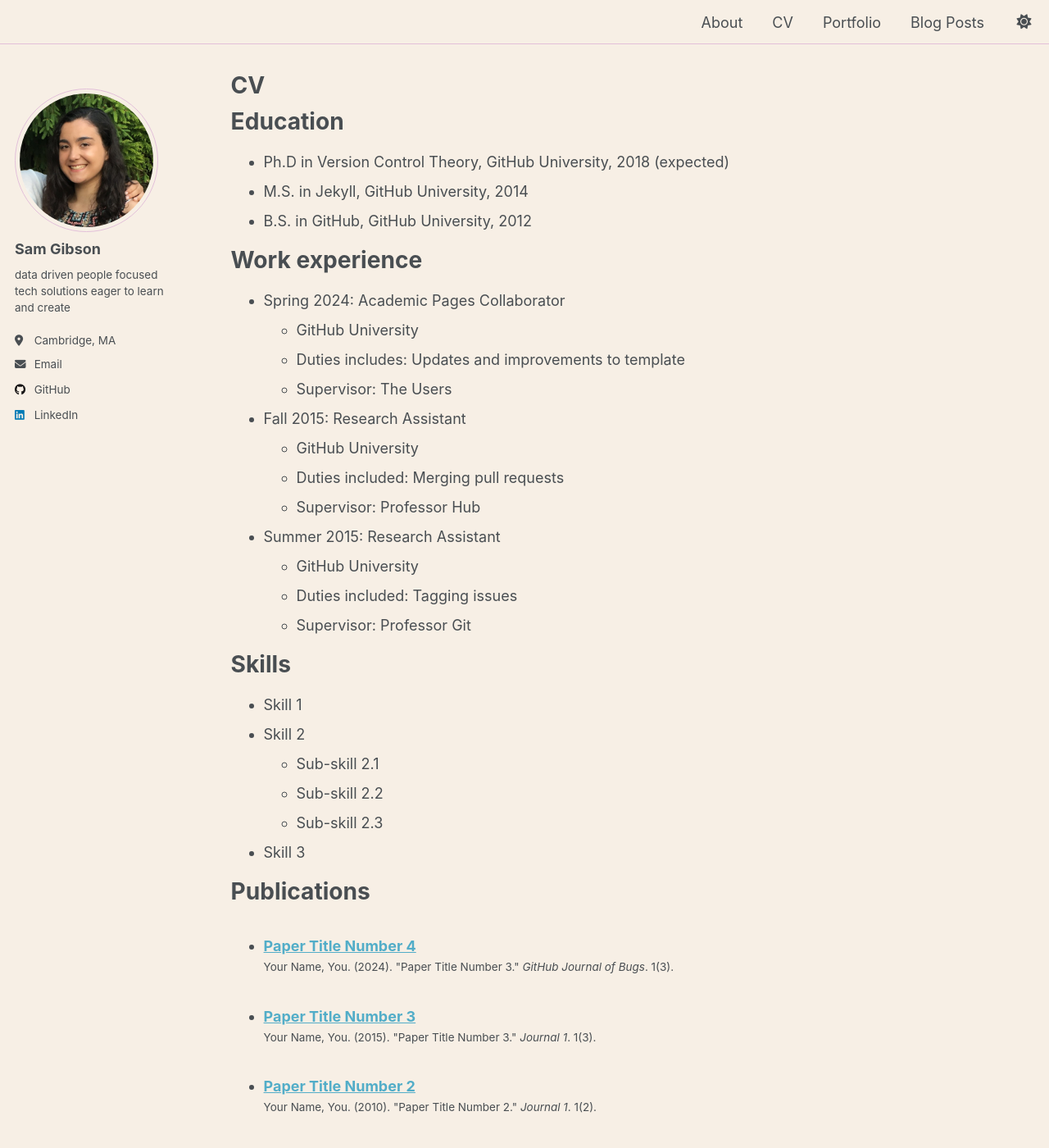
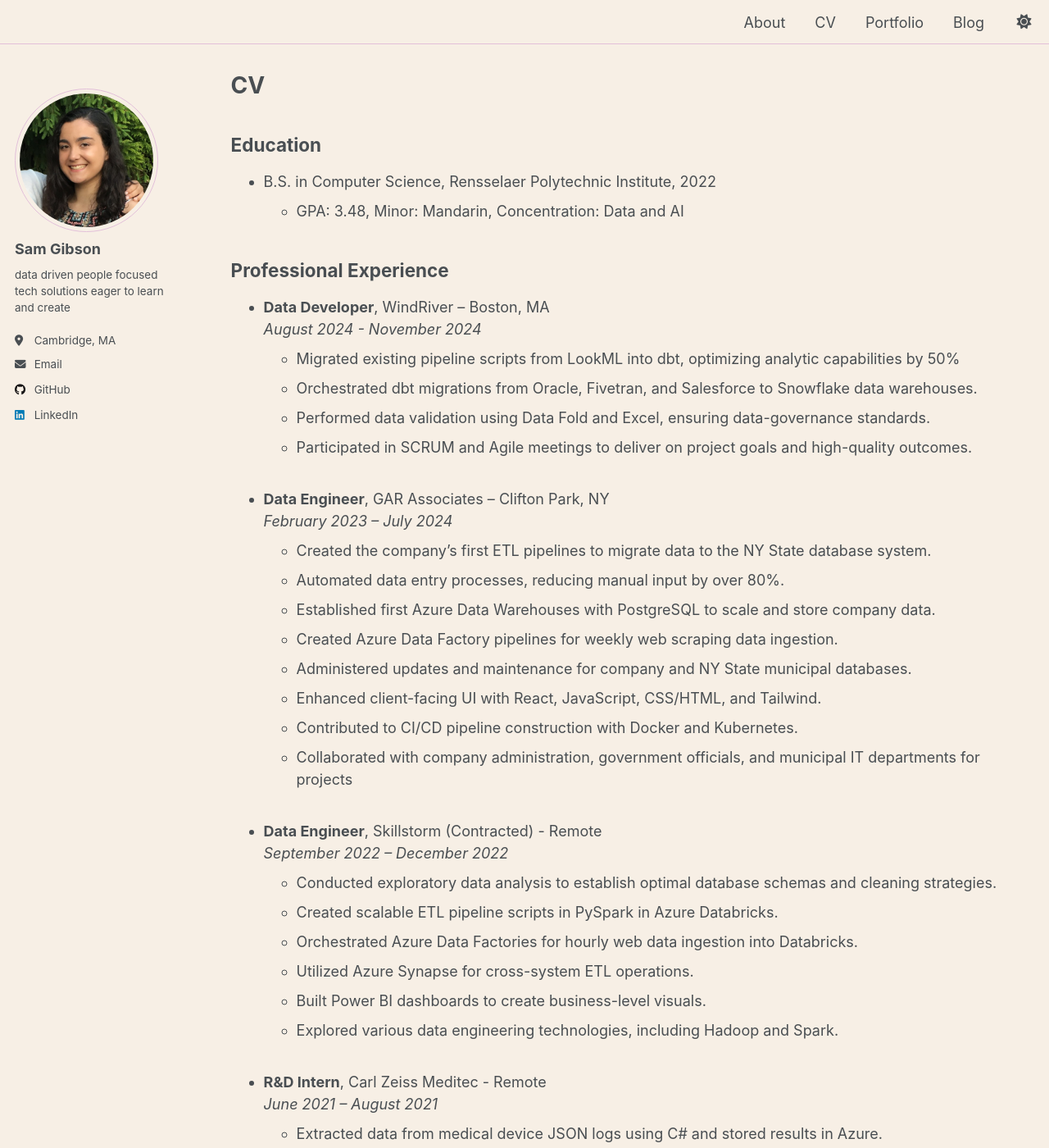
Before and after one commit to smgibson19/smgibson19.github.io, a Jekyll site: the page built from _pages/cv.md, in a window 1280 px wide and 1400 px high. Shown: the whole window at 82% size. Built offline with Jekyll 4.4.1, drawn with Linux system fonts in a browser that asks for light colours; some of the changed text lies outside the part shown.

Commit message:
add resume to site

```diff
--- a/_data/navigation.yml
+++ b/_data/navigation.yml
@@ -23,7 +23,7 @@ main:
   - title: "Portfolio"
     url: /portfolio/
 
-  - title: "Blog Posts"
+  - title: "Blog"
     url: /year-archive/
 
   # - title: "Guide"
--- a/_pages/cv.md
+++ b/_pages/cv.md
@@ -9,56 +9,92 @@ redirect_from:
 
 {% include base_path %}
 
-Education
-======
-* Ph.D in Version Control Theory, GitHub University, 2018 (expected)
-* M.S. in Jekyll, GitHub University, 2014
-* B.S. in GitHub, GitHub University, 2012
+## Education
+* B.S. in Computer Science, Rensselaer Polytechnic Institute, 2022
+  * GPA: 3.48, Minor: Mandarin, Concentration: Data and AI
 
-Work experience
-======
-* Spring 2024: Academic Pages Collaborator
-  * GitHub University
-  * Duties includes: Updates and improvements to template
-  * Supervisor: The Users
+## Professional Experience
+* **Data Developer**, WindRiver – Boston, MA
+  *August 2024 - November 2024*
+  * Migrated existing pipeline scripts from LookML into dbt, optimizing analytic capabilities by 50%
+  * Orchestrated dbt migrations from Oracle, Fivetran, and Salesforce to Snowflake data warehouses.
+  * Performed data validation using Data Fold and Excel, ensuring data-governance standards.
+  * Participated in SCRUM and Agile meetings to deliver on project goals and high-quality outcomes.
+<br>
+<br>
 
-* Fall 2015: Research Assistant
-  * GitHub University
-  * Duties included: Merging pull requests
-  * Supervisor: Professor Hub
+* **Data Engineer**, GAR Associates – Clifton Park, NY
+  *February 2023 – July 2024*
+  * Created the company’s first ETL pipelines to migrate data to the NY State database system.
+  * Automated data entry processes, reducing manual input by over 80%.
+  * Established first Azure Data Warehouses with PostgreSQL to scale and store company data.
+  * Created Azure Data Factory pipelines for weekly web scraping data ingestion.
+  * Administered updates and maintenance for company and NY State municipal databases.
+  * Enhanced client-facing UI with React, JavaScript, CSS/HTML, and Tailwind.
+  * Contributed to CI/CD pipeline construction with Docker and Kubernetes.
+  * Collaborated with company administration, government officials, and municipal IT departments for projects
+<br>
+<br>
 
-* Summer 2015: Research Assistant
-  * GitHub University
-  * Duties included: Tagging issues
-  * Supervisor: Professor Git
+* **Data Engineer**, Skillstorm (Contracted) - Remote
+  *September 2022 – December 2022*
+  * Conducted exploratory data analysis to establish optimal database schemas and cleaning strategies.
+  * Created scalable ETL pipeline scripts in PySpark in Azure Databricks.
+  * Orchestrated Azure Data Factories for hourly web data ingestion into Databricks.
+  * Utilized Azure Synapse for cross-system ETL operations.
+  * Built Power BI dashboards to create business-level visuals.
+  * Explored various data engineering technologies, including Hadoop and Spark.
+<br>
+<br>
 
-Skills
-======
-* Skill 1
-* Skill 2
-  * Sub-skill 2.1
-  * Sub-skill 2.2
-  * Sub-skill 2.3
-* Skill 3
+* **R&D Intern**, Carl Zeiss Meditec - Remote
+  *June 2021 – August 2021*
+  * Extracted data from medical device JSON logs using C# and stored results in Azure.
+  * Piped data into Azure NoSQL CosmosDB storage solution.
+  * Created data visualizations with Power BI.
+  * Presented findings to company executives during meetings.
+<br>
+<br>
 
-Publications
+* **Intern**, deFacto Global, Troy NY
+  *January 2021 – May 2021*
+  * Assisted in installer wizard development for company software by using Wix and C#
+  * Modified database with installer to change SQL code, modifications allowed for install to happen correctly
+  * Edited company security guidelines to meet SOC2 compliance.
+<br>
+
+## Skills
+* Languages: Python, SQL, R, C++, Java
+* Cloud & Infrastructure: Microsoft Azure, Databricks, Docker, Kubernetes
+* Data Engineering: dbt, Snowflake, PySpark, Fivetran, NoSQL, MongoDB, Airflow
+* Visualization: Power BI, Excel
+* Web Development: React, JavaScript, Tailwind, HTML/CSS
+* Tools & Methodologies: Git, Agile, SCRUM
+
+## Certifications
+* Microsoft Azure Fundamentals (AZ-900)
+  * Reinforces skills in distributed data processing (A2: Data-Centric Computing)
+
+* Databricks Certified Associate Developer for Apache Spark
+  * Foundation in scalable cloud environments and resource management (A2)
+
+
+<!-- Publications
 ======
   <ul>{% for post in site.publications reversed %}
     {% include archive-single-cv.html %}
-  {% endfor %}</ul>
+  {% endfor %}</ul> -->
 
-Talks
+<!-- Talks
 ======
   <ul>{% for post in site.talks reversed %}
     {% include archive-single-talk-cv.html  %}
-  {% endfor %}</ul>
+  {% endfor %}</ul> -->
 
-Teaching
-======
+<!-- ## Teaching
   <ul>{% for post in site.teaching reversed %}
     {% include archive-single-cv.html %}
   {% endfor %}</ul>
 
-Service and leadership
-======
-* Currently signed in to 43 different slack teams
+## Service and leadership
+* Currently signed in to 43 different slack teams -->
```
